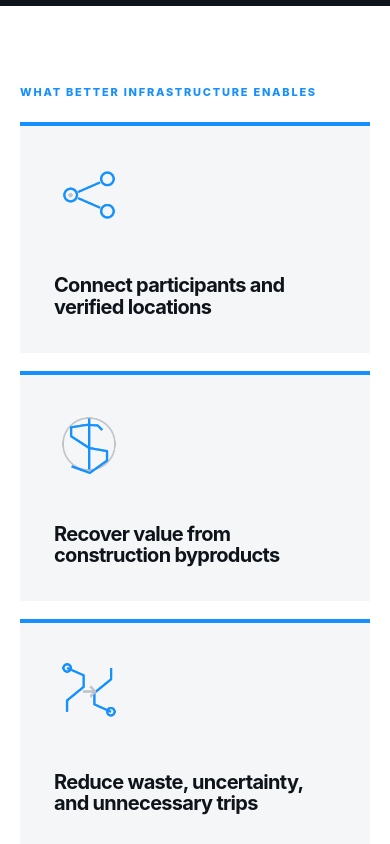
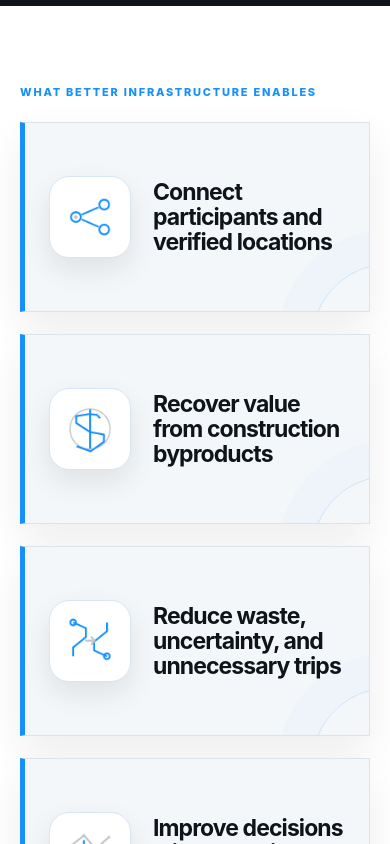
Before and after one commit to msti64-wq/cretexchange-website, a Next.js app: page /about in a window 390 px wide. Shown: the part 3700-4544 px from the top of the page. Built offline with nearby package versions, Linux system fonts and the light colour scheme.

Commit message:
Refine About page outcome graphics

```diff
--- a/app/globals.css
+++ b/app/globals.css
@@ -99,7 +99,7 @@ h1 span { color: var(--blue); }
 .principle img { width: 160px; height: 160px; object-fit: contain; }
 .principle blockquote { margin: 0; font-size: clamp(30px,4vw,58px); line-height: 1.08; letter-spacing: -.04em; font-weight: 740; }
 .principle span { color: var(--blue); }
-.outcome-grid img { width: 70px; height: 70px; object-fit: contain; }
+.outcome-grid img { width: 84px; height: 84px; object-fit: contain; }
 .contact-grid { display: grid; grid-template-columns: 1fr 1fr; gap: 22px; background: var(--white); color: var(--slate); }
 .contact-grid article { min-height: 430px; padding: 60px; display: flex; flex-direction: column; align-items: flex-start; background: var(--light,#f4f6f8); }
 .contact-grid article:last-child { background: #eaf5ff; }
@@ -146,10 +146,12 @@ h1 span { color: var(--blue); }
 .material-icon { width: 42px; height: 42px; }
 .audience-grid p { max-width: 550px; color: #59616a; }
 .outcomes { background: var(--white); color: var(--slate); }
-.outcome-grid { display: grid; grid-template-columns: repeat(4, 1fr); gap: 18px; }
-.outcome-grid article { min-height: 270px; padding: 34px; display: flex; flex-direction: column; justify-content: space-between; background: #f4f6f8; border-top: 4px solid var(--blue); }
+.outcome-grid { display: grid; grid-template-columns: repeat(2, minmax(0,1fr)); gap: 22px; }
+.outcome-grid article { min-height: 220px; padding: 32px 38px; display: grid; grid-template-columns: 118px minmax(0,1fr); gap: 32px; align-items: center; position: relative; overflow: hidden; background: #f4f7fa; border: 1px solid #dce4eb; border-left: 5px solid var(--blue); box-shadow: 0 16px 38px rgba(15,20,26,.07); }
+.outcome-grid article::after { content: ""; width: 150px; height: 150px; position: absolute; right: -95px; bottom: -105px; border: 1px solid rgba(22,144,255,.18); border-radius: 50%; box-shadow: 0 0 0 34px rgba(22,144,255,.025); }
+.outcome-grid article > img { width: 106px; height: 106px; padding: 17px; position: relative; z-index: 1; background: var(--white); border: 1px solid #d6e6f4; border-radius: 24px; box-shadow: 0 12px 28px rgba(15,20,26,.09); }
 .outcome-grid .material-icon { width: 54px; height: 54px; color: var(--blue); }
-.outcome-grid h3 { margin: 45px 0 0; font-size: clamp(20px, 2vw, 29px); line-height: 1.08; letter-spacing: -.035em; }
+.outcome-grid h3 { max-width: 390px; margin: 0; position: relative; z-index: 1; font-size: clamp(23px,2.1vw,34px); line-height: 1.08; letter-spacing: -.04em; }
 .final-cta { min-height: 540px; padding: 90px clamp(24px, 9vw, 140px); display: grid; grid-template-columns: .55fr 1fr; align-items: center; gap: 70px; overflow: hidden; position: relative; }
 .final-cta::before { content: ""; position: absolute; inset: 0; background: radial-gradient(circle at 20% 50%, rgba(22,144,255,.18), transparent 32%); }
 .final-cta > * { position: relative; z-index: 1; }
@@ -179,7 +181,7 @@ footer > div:first-child, .footer-links { display: grid; }
   .visual-steps article { padding: 0; }
   .step-icon { margin-top: 45px; }
   .model { grid-template-columns: 1fr; }
-  .outcome-grid { grid-template-columns: repeat(2, 1fr); }
+  .outcome-grid { grid-template-columns: 1fr; }
   .path-grid { grid-template-columns: 1fr; }
   .page-intro { grid-template-columns: 1fr; }
   .page-intro > img { width: 260px; }
@@ -209,8 +211,8 @@ footer > div:first-child, .footer-links { display: grid; }
   .model-numbers div { padding: 26px 24px; }
   .audience-grid { grid-template-columns: 1fr; }
   .audience-grid article { min-height: 230px; border-right: 0; padding: 36px 26px; }
-  .outcome-grid { grid-template-columns: 1fr; }
-  .outcome-grid article { min-height: 210px; }
+  .outcome-grid article { min-height: 190px; padding: 28px 24px; grid-template-columns: 82px minmax(0,1fr); gap: 22px; }
+  .outcome-grid article > img { width: 82px; height: 82px; padding: 13px; border-radius: 20px; }
   .final-cta { grid-template-columns: 1fr; padding: 70px 20px; }
   .final-cta > img { width: 280px; margin: 0 auto; }
   .page-intro { min-height: auto; padding: 70px 20px; gap: 35px; }
```
